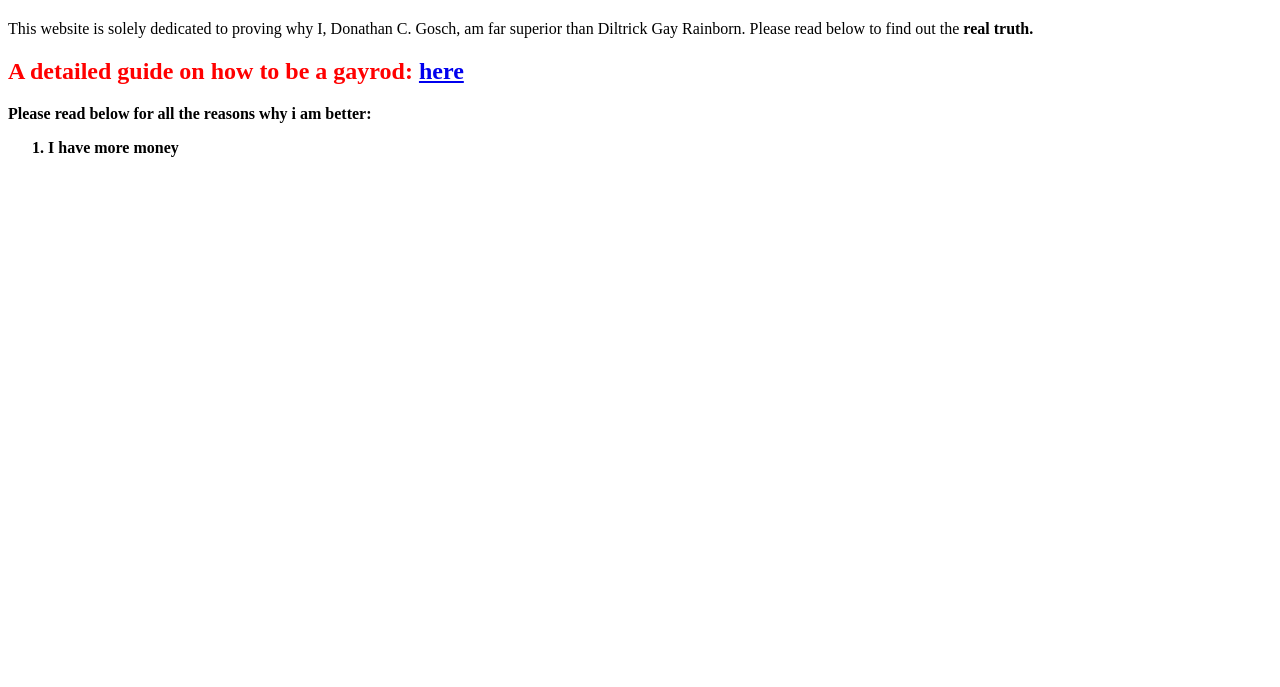
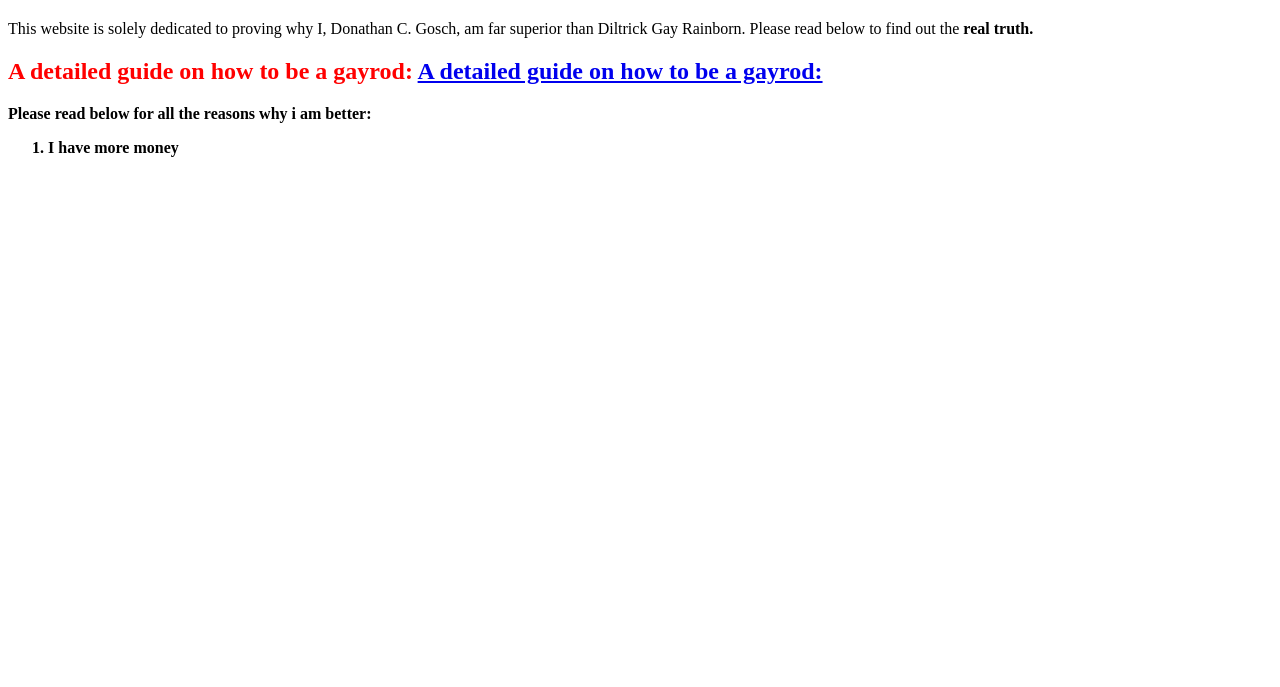
Before and after one commit to donniegosch09/donniegosch09.github.io, a plain HTML site: page index.html in a window 1280 px wide. Shown: the part 113-800 px from the top of the page. Drawn offline with Linux system fonts and the light colour scheme.

Commit message:
Update index.html

```diff
--- a/index.html
+++ b/index.html
@@ -18,7 +18,7 @@ This website is solely dedicated to proving why I, Donathan C. Gosch, am far sup
 <p>
 
 <h2> A detailed guide on how to be a gayrod:
-<a Click href="https://www.facebook.com/dietrick.raiborn">here</a>
+<a Click href="https://www.facebook.com/dietrick.raiborn">A detailed guide on how to be a gayrod:</a>
 </h2>
 
 
```
